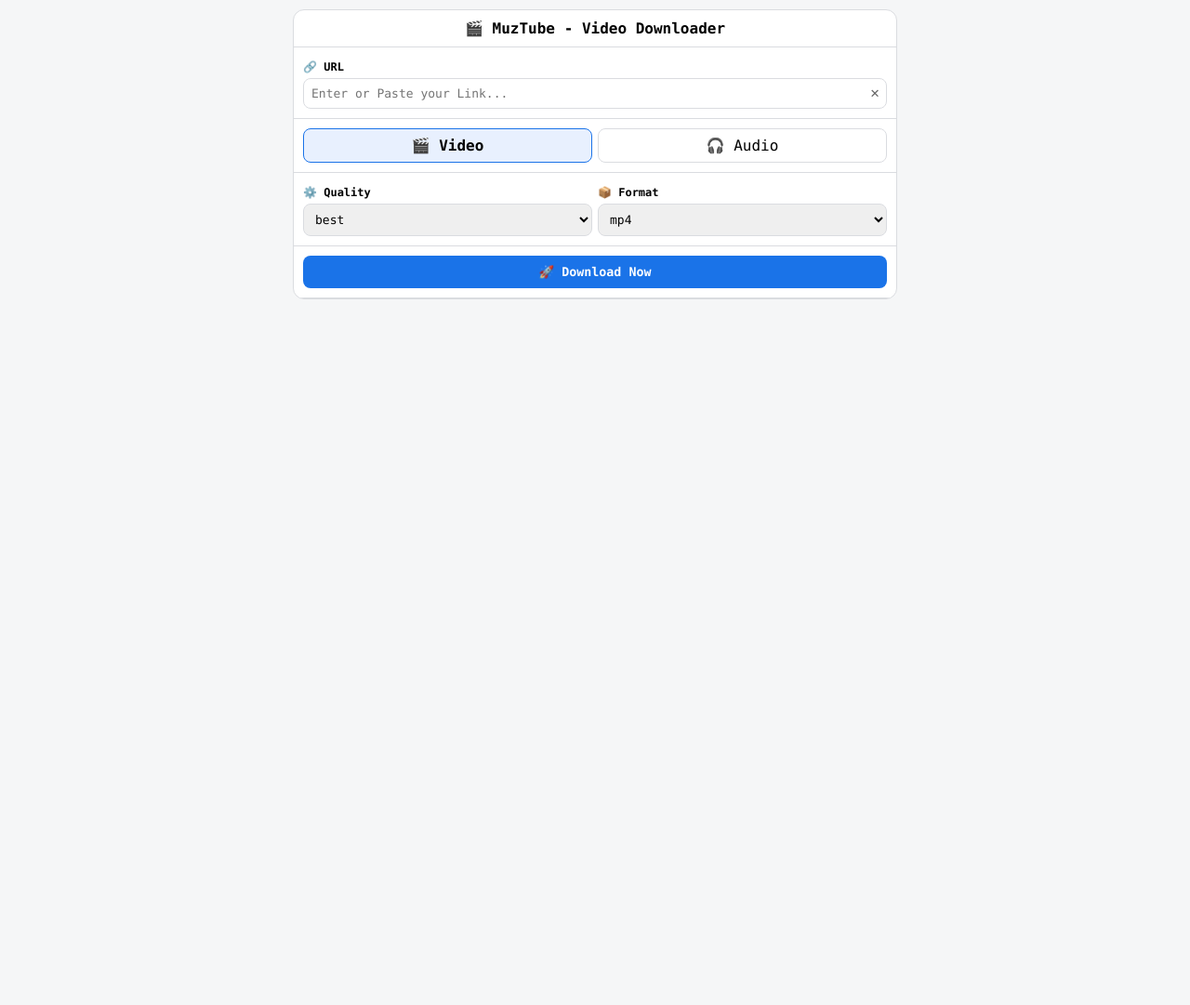
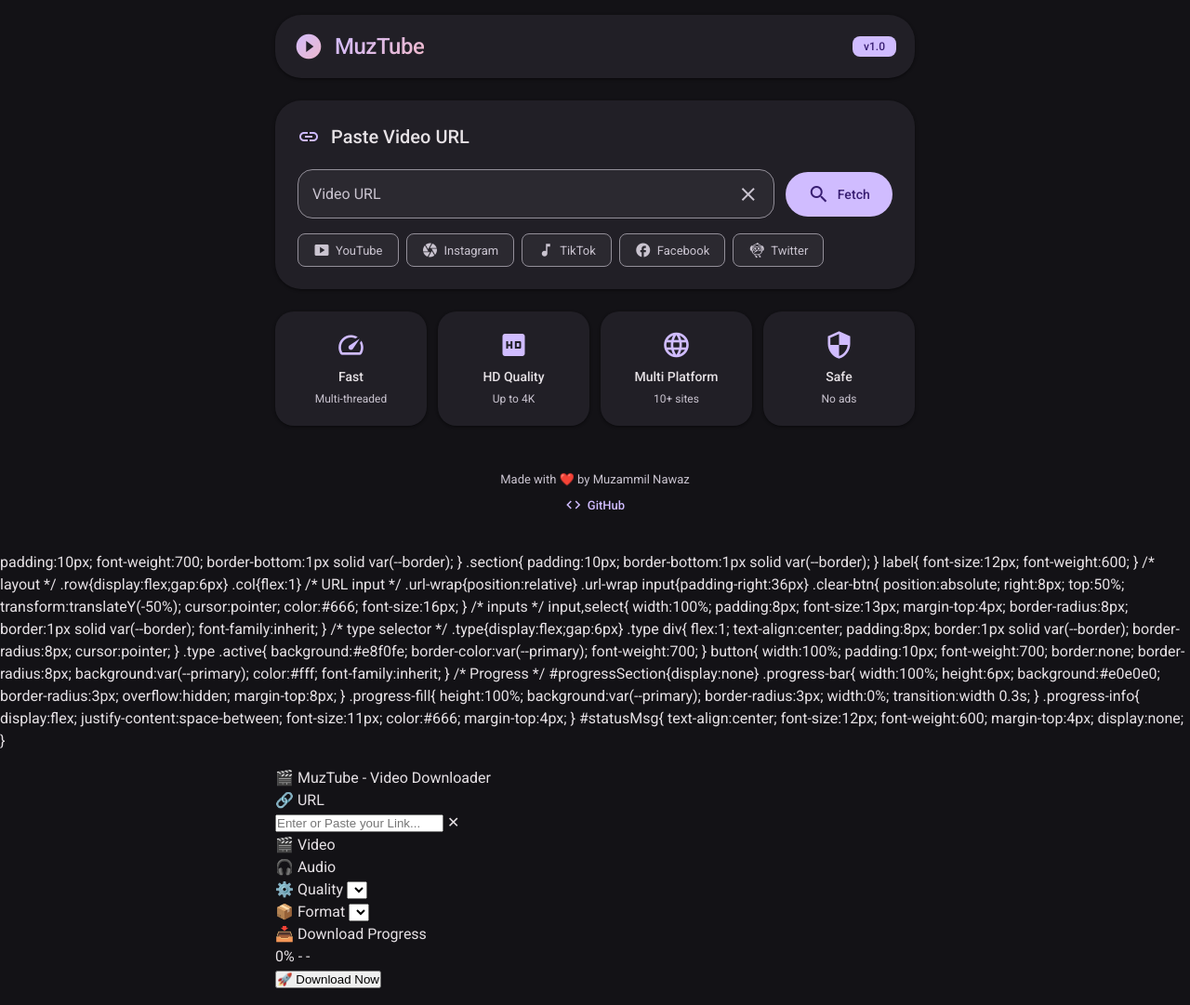
Before and after one commit to Muzammil-iV/MuzTube, a Python web app: template templates/index.html in a window 1280 px wide. Shown: the whole page at 93% size. Before the commit the page ends 322 px from the top, so only its background shows below. Run offline with Jinja, Linux system fonts and the light colour scheme; the template is opened without the code that fills it, so the values that code supplies are empty.

Commit message:
Update index.html

```diff
--- a/templates/index.html
+++ b/templates/index.html
@@ -1,40 +1,144 @@
 <!DOCTYPE html>
 <html lang="en">
 <head>
-<meta charset="UTF-8">
-<meta name="viewport" content="width=device-width, initial-scale=1.0">
-<title>MuzTube - Video Downloader</title>
+    <meta charset="UTF-8">
+    <meta name="viewport" content="width=device-width, initial-scale=1.0">
+    <title>MuzTube - Video Downloader</title>
+    <link href="https://fonts.googleapis.com/css2?family=Roboto:wght@300;400;500;700&display=swap" rel="stylesheet">
+    <link href="https://fonts.googleapis.com/icon?family=Material+Icons" rel="stylesheet">
+    <link rel="stylesheet" href="/static/style.css">
+</head>
+<body>
+    <div class="app">
+        <!-- Top App Bar -->
+        <header class="top-bar">
+            <div class="top-bar-content">
+                <span class="material-icons logo-icon">play_circle_filled</span>
+                <h1 class="app-title">MuzTube</h1>
+                <span class="version-chip">v1.0</span>
+            </div>
+        </header>
 
-<style>
-:root{
-  --primary:#1a73e8;
-  --bg:#f5f6f7;
-  --card:#fff;
-  --text:#202124;
-  --border:#dadce0;
-  --radius:12px;
-}
+        <main class="main-content">
+            <!-- URL Input Card -->
+            <div class="card url-card">
+                <div class="card-header">
+                    <span class="material-icons card-icon">link</span>
+                    <h2>Paste Video URL</h2>
+                </div>
+                <div class="input-container">
+                    <div class="text-field">
+                        <input type="text" id="urlInput" placeholder=" " autocomplete="off">
+                        <label>Video URL</label>
+                        <span class="material-icons trailing-icon" onclick="clearInput()">close</span>
+                    </div>
+                    <button class="btn btn-primary" onclick="fetchVideoInfo()">
+                        <span class="material-icons">search</span>
+                        <span>Fetch</span>
+                    </button>
+                </div>
+                <div class="chips-container">
+                    <button class="chip" onclick="setPlatform('YouTube')"><span class="material-icons">smart_display</span>YouTube</button>
+                    <button class="chip" onclick="setPlatform('Instagram')"><span class="material-icons">camera</span>Instagram</button>
+                    <button class="chip" onclick="setPlatform('TikTok')"><span class="material-icons">music_note</span>TikTok</button>
+                    <button class="chip" onclick="setPlatform('Facebook')"><span class="material-icons">facebook</span>Facebook</button>
+                    <button class="chip" onclick="setPlatform('Twitter')"><span class="material-icons">flutter_dash</span>Twitter</button>
+                </div>
+            </div>
 
-*{margin:0;padding:0;box-sizing:border-box}
+            <!-- Loading -->
+            <div id="loadingCard" class="card loading-card" style="display:none">
+                <div class="linear-progress">
+                    <div class="linear-progress-bar"></div>
+                </div>
+                <p class="loading-text">Fetching video info...</p>
+            </div>
 
-body{
-  font-family: ui-monospace, SFMono-Regular, Menlo, Consolas, "Liberation Mono", monospace;
-  background:var(--bg);
-  padding:10px;
-}
+            <!-- Video Info Card -->
+            <div id="infoCard" class="card info-card" style="display:none">
+                <div class="video-preview">
+                    <div class="thumbnail-container">
+                        <img id="thumbnail" src="" alt="">
+                        <span id="duration" class="badge"></span>
+                    </div>
+                    <div class="video-meta">
+                        <h3 id="videoTitle"></h3>
+                        <p id="uploader" class="meta-text"></p>
+                        <span id="platform" class="platform-badge"></span>
+                    </div>
+                </div>
+                <div class="quality-section">
+                    <h4 class="section-label">Select Quality</h4>
+                    <div id="qualityChips" class="chips-container"></div>
+                </div>
+                <button class="btn btn-download" onclick="startDownload()">
+                    <span class="material-icons">download</span>
+                    <span>Download Now</span>
+                </button>
+            </div>
 
-.app{
-  max-width:650px;
-  margin:auto;
-  background:var(--card);
-  border-radius:var(--radius);
-  border:1px solid var(--border);
-  overflow:hidden;
-}
+            <!-- Progress Card -->
+            <div id="progressCard" class="card progress-card" style="display:none">
+                <div class="progress-header">
+                    <span class="material-icons downloading-icon">downloading</span>
+                    <h3 id="progressStatus">Downloading...</h3>
+                </div>
+                <div class="linear-progress">
+                    <div id="progressBar" class="linear-progress-bar determinate"></div>
+                </div>
+                <div class="progress-stats">
+                    <span id="progressPercent">0%</span>
+                    <span id="downloadSpeed"></span>
+                    <span id="eta"></span>
+                </div>
+                <button id="saveBtn" class="btn btn-save" style="display:none" onclick="saveFile()">
+                    <span class="material-icons">save</span>
+                    <span>Save Video</span>
+                </button>
+            </div>
 
-.header{
-  text-align:center;
-  padding:10px;
+            <!-- Error Card -->
+            <div id="errorCard" class="card error-card" style="display:none">
+                <span class="material-icons">error_outline</span>
+                <p id="errorText"></p>
+            </div>
+        </main>
+
+        <!-- Features -->
+        <section class="features">
+            <div class="feature-item">
+                <span class="material-icons feature-icon">speed</span>
+                <h4>Fast</h4>
+                <p>Multi-threaded</p>
+            </div>
+            <div class="feature-item">
+                <span class="material-icons feature-icon">hd</span>
+                <h4>HD Quality</h4>
+                <p>Up to 4K</p>
+            </div>
+            <div class="feature-item">
+                <span class="material-icons feature-icon">language</span>
+                <h4>Multi Platform</h4>
+                <p>10+ sites</p>
+            </div>
+            <div class="feature-item">
+                <span class="material-icons feature-icon">security</span>
+                <h4>Safe</h4>
+                <p>No ads</p>
+            </div>
+        </section>
+
+        <!-- Footer -->
+        <footer class="footer">
+            <p>Made with ❤️ by Muzammil Nawaz</p>
+            <a href="https://github.com/themuzammilnawaz/MuzTube" class="footer-link">
+                <span class="material-icons">code</span> GitHub
+            </a>
+        </footer>
+    </div>
+    <script src="/static/script.js"></script>
+</body>
+</html>  padding:10px;
   font-weight:700;
   border-bottom:1px solid var(--border);
 }
```
